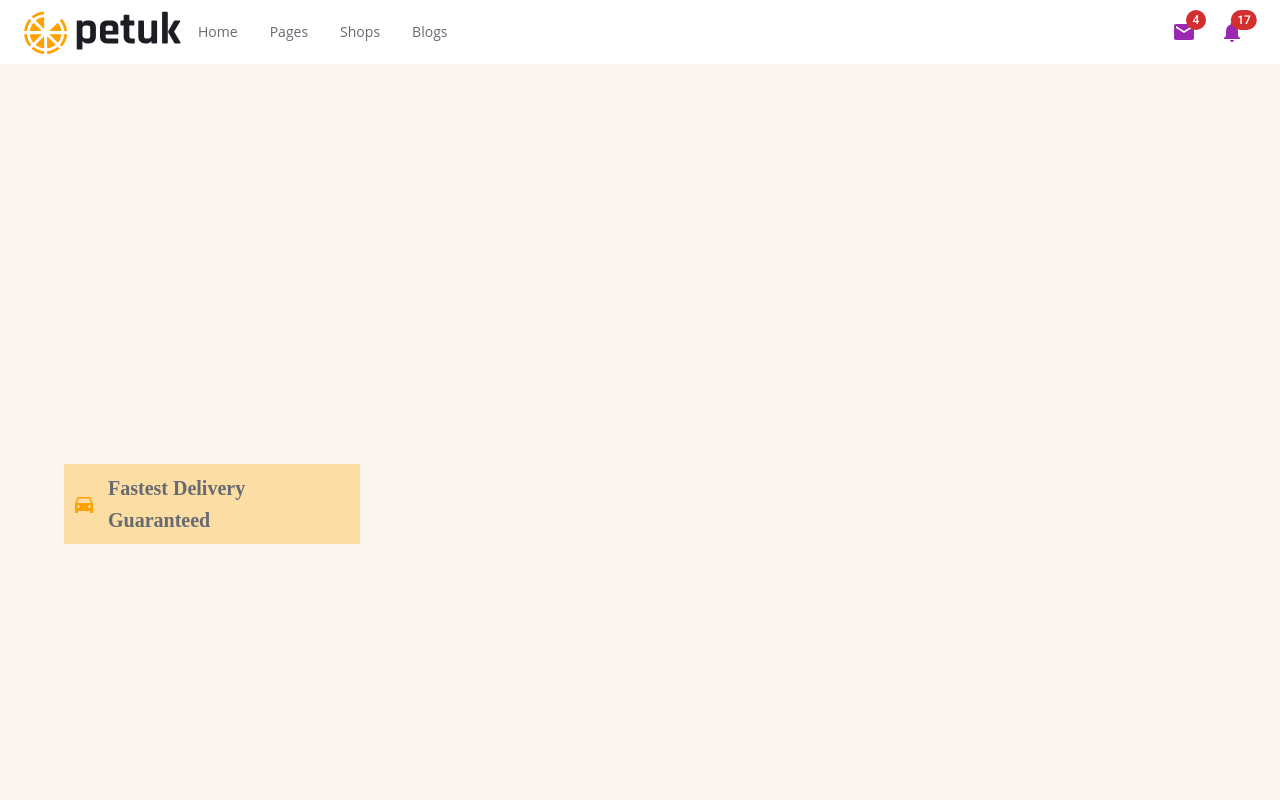
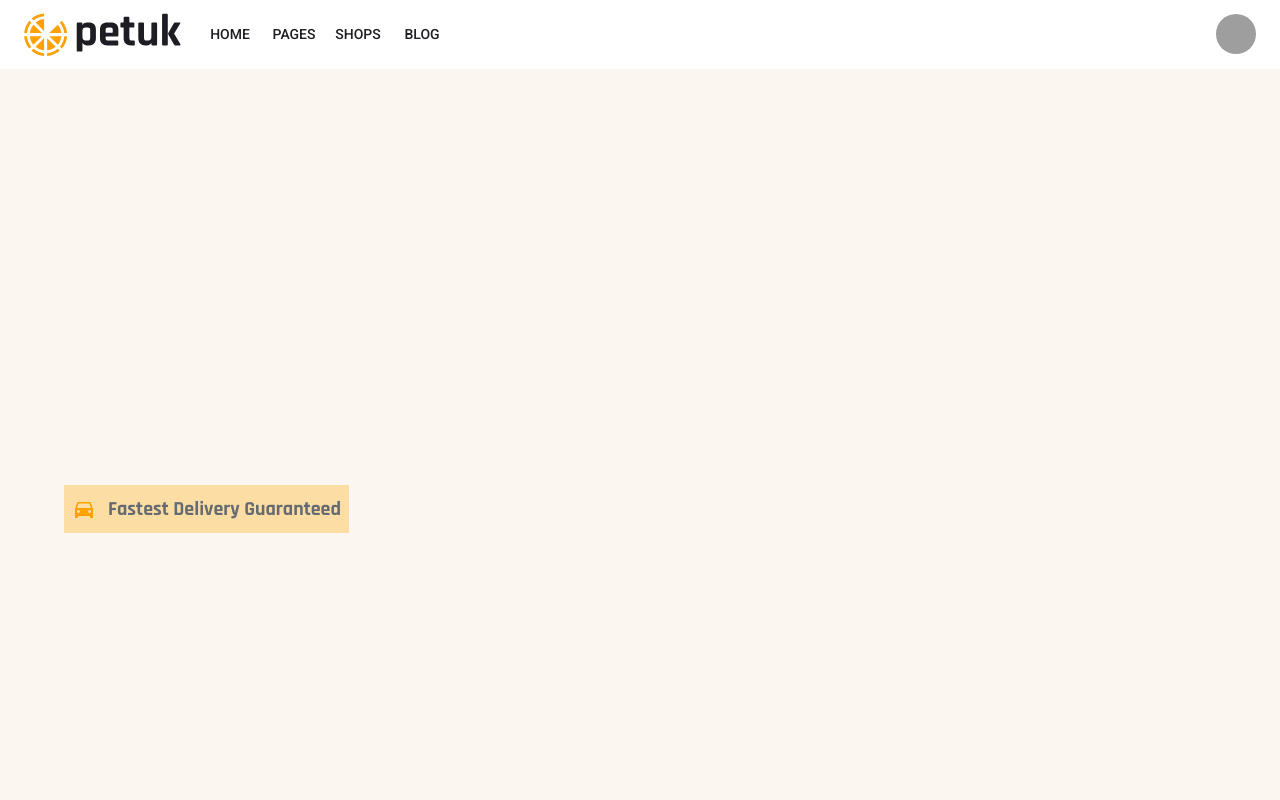
Before and after one commit to apelmahmudDev/food-commerce, a React (Create React App) app: page / in a window 1280 px wide. Shown: the top 800 px of the page. Built offline with nearby package versions, Linux system fonts and the light colour scheme; grey boxes are pictures that could not be loaded.

Commit message:
refactor: ♻️ navbar

```diff
--- a/src/common/Navbar/Navbar.js
+++ b/src/common/Navbar/Navbar.js
@@ -3,164 +3,133 @@ import AppBar from "@mui/material/AppBar";
 import Box from "@mui/material/Box";
 import Toolbar from "@mui/material/Toolbar";
 import IconButton from "@mui/material/IconButton";
-import Badge from "@mui/material/Badge";
+import Typography from "@mui/material/Typography";
+import Menu from "@mui/material/Menu";
+import MenuIcon from "@mui/icons-material/Menu";
+import Container from "@mui/material/Container";
+import Avatar from "@mui/material/Avatar";
+import Button from "@mui/material/Button";
+import Tooltip from "@mui/material/Tooltip";
 import MenuItem from "@mui/material/MenuItem";
-import Menu from "@mui/material/Menu";
-import MailIcon from "@mui/icons-material/Mail";
-import NotificationsIcon from "@mui/icons-material/Notifications";
-import MoreIcon from "@mui/icons-material/MoreVert";
-import { List, ListItem, ListItemButton, ListItemText } from "@mui/material";
 
-// logo
 import AppLogo from "../../assets/images/brand-logo.svg";
 
-// menu
-const navItems = [
-	{ id: "01", name: "Home" },
-	{ id: "02", name: "Pages" },
-	{ id: "03", name: "Shops" },
-	{ id: "03", name: "Blogs" },
-];
+const pages = ["Home", "Pages", "Shops", "Blog"];
 
-export default function Navbar() {
-	const [anchorEl, setAnchorEl] = useState(null);
-	const [mobileMoreAnchorEl, setMobileMoreAnchorEl] = useState(null);
+function Navbar() {
+	const [anchorElNav, setAnchorElNav] = useState(null);
 
-	const isMenuOpen = Boolean(anchorEl);
-	const isMobileMenuOpen = Boolean(mobileMoreAnchorEl);
-
-	const handleMobileMenuClose = () => {
-		setMobileMoreAnchorEl(null);
+	const handleOpenNavMenu = (event) => {
+		setAnchorElNav(event.currentTarget);
 	};
 
-	const handleMenuClose = () => {
-		setAnchorEl(null);
-		handleMobileMenuClose();
+	const handleCloseNavMenu = () => {
+		setAnchorElNav(null);
 	};
 
-	const handleMobileMenuOpen = (event) => {
-		setMobileMoreAnchorEl(event.currentTarget);
-	};
+	return (
+		<AppBar
+			position="static"
+			sx={{ bgcolor: (theme) => theme.palette.common.white }}
+		>
+			<Container maxWidth="xl">
+				<Toolbar disableGutters>
+					{/* Logo for large screen */}
+					<Box
+						variant="h6"
+						noWrap
+						sx={{
+							mr: 2,
+							display: { xs: "none", md: "flex" },
+							fontFamily: "monospace",
+							fontWeight: 700,
+							letterSpacing: ".3rem",
+							color: "inherit",
+							textDecoration: "none",
+						}}
+					>
+						<img src={AppLogo} alt="logo" />
+					</Box>
 
-	const menuId = "primary-search-account-menu";
-	const renderMenu = (
+					{/* menu for small screen */}
+					<Box sx={{ flexGrow: 1, display: { xs: "flex", md: "none" } }}>
+						<IconButton
+							size="large"
+							aria-label="account of current user"
+							aria-controls="menu-appbar"
+							aria-haspopup="true"
+							onClick={handleOpenNavMenu}
+							color="inherit"
+						>
+							<MenuIcon />
+						</IconButton>
 						<Menu
-			anchorEl={anchorEl}
+							id="menu-appbar"
+							anchorEl={anchorElNav}
 							anchorOrigin={{
-				vertical: "top",
-				horizontal: "right",
+								vertical: "bottom",
+								horizontal: "left",
 							}}
-			id={menuId}
 							keepMounted
 							transformOrigin={{
 								vertical: "top",
-				horizontal: "right",
+								horizontal: "left",
 							}}
-			open={isMenuOpen}
-			onClose={handleMenuClose}
+							open={Boolean(anchorElNav)}
+							onClose={handleCloseNavMenu}
+							sx={{
+								display: { xs: "block", md: "none" },
+							}}
 						>
-			<MenuItem onClick={handleMenuClose}>My account</MenuItem>
+							{pages.map((page) => (
+								<MenuItem key={page} onClick={handleCloseNavMenu}>
+									<Typography textAlign="center">{page}</Typography>
+								</MenuItem>
+							))}
 						</Menu>
-	);
+					</Box>
 
-	// for small device
-	const mobileMenuId = "primary-search-account-menu-mobile";
-	const renderMobileMenu = (
-		<Menu
-			anchorEl={mobileMoreAnchorEl}
-			anchorOrigin={{
-				vertical: "top",
-				horizontal: "right",
+					{/* logo for small screen */}
+					<Box
+						noWrap
+						sx={{
+							mr: 2,
+							display: { xs: "flex", md: "none" },
+							flexGrow: 1,
+							fontFamily: "monospace",
+							fontWeight: 700,
+							letterSpacing: ".3rem",
+							color: "inherit",
+							textDecoration: "none",
 						}}
-			id={mobileMenuId}
-			keepMounted
-			transformOrigin={{
-				vertical: "top",
-				horizontal: "right",
-			}}
-			open={isMobileMenuOpen}
-			onClose={handleMobileMenuClose}
 					>
-			<MenuItem>
-				<IconButton
-					size="large"
-					aria-label="show 4 new mails"
-					color="secondary"
+						<img src={AppLogo} alt="logo" />
+					</Box>
+
+					{/* menu for large screen */}
+					<Box sx={{ flexGrow: 1, display: { xs: "none", md: "flex" } }}>
+						{pages.map((page) => (
+							<Button
+								key={page}
+								onClick={handleCloseNavMenu}
+								sx={{ my: 2, color: "text.primary", display: "block" }}
 							>
-					<Badge badgeContent={4} color="error">
-						<MailIcon />
-					</Badge>
+								{page}
+							</Button>
+						))}
+					</Box>
+
+					{/* cart */}
+					<Box sx={{ flexGrow: 0 }}>
+						<Tooltip title="Open cart">
+							<IconButton sx={{ p: 0 }}>
+								<Avatar alt="Remy Sharp" src="/static/images/avatar/2.jpg" />
 							</IconButton>
-				<p>Messages</p>
-			</MenuItem>
-			<MenuItem>
-				<IconButton
-					size="large"
-					aria-label="show 17 new notifications"
-					color="secondary"
-				>
-					<Badge badgeContent={3} color="secondary">
-						<NotificationsIcon />
-					</Badge>
-				</IconButton>
-				<p>Notifications</p>
-			</MenuItem>
-		</Menu>
-	);
-
-	return (
-		<Box sx={{ flexGrow: 1 }}>
-			<AppBar position="static" sx={{ backgroundColor: "#fff" }}>
-				<Toolbar>
-					<img src={AppLogo} alt="logo" />
-					<Box>
-						<List sx={{ display: "flex" }}>
-							{navItems.map((item) => (
-								<ListItem key={item.id} disablePadding>
-									<ListItemButton sx={{ textAlign: "center" }}>
-										<ListItemText secondary={item.name} />
-									</ListItemButton>
-								</ListItem>
-							))}
-						</List>
-					</Box>
-					<Box sx={{ flexGrow: 1 }} />
-					<Box sx={{ display: { xs: "none", md: "flex" } }}>
-						<IconButton
-							size="large"
-							aria-label="show 4 new mails"
-							color="secondary"
-						>
-							<Badge badgeContent={4} color="error">
-								<MailIcon />
-							</Badge>
-						</IconButton>
-						<IconButton
-							size="large"
-							aria-label="show 17 new notifications"
-							color="secondary"
-						>
-							<Badge badgeContent={17} color="error">
-								<NotificationsIcon />
-							</Badge>
-						</IconButton>
-					</Box>
-					<Box sx={{ display: { xs: "flex", md: "none" } }}>
-						<IconButton
-							size="large"
-							aria-label="show more"
-							aria-controls={mobileMenuId}
-							aria-haspopup="true"
-							onClick={handleMobileMenuOpen}
-							color="secondary"
-						>
-							<MoreIcon />
-						</IconButton>
+						</Tooltip>
 					</Box>
 				</Toolbar>
+			</Container>
 		</AppBar>
-			{renderMobileMenu}
-			{renderMenu}
-		</Box>
 	);
 }
+export default Navbar;
--- /dev/null
+++ b/src/components/home/Hero/styled.js
@@ -0,0 +1,3 @@
+import { makeStyles } from "@mui/styles";
+
+export const useStyles = makeStyles((theme) => ({}));
--- a/src/index.css
+++ b/src/index.css
@@ -1,10 +1,12 @@
+@import url("https://fonts.googleapis.com/css2?family=Open+Sans:ital,wght@0,300;0,400;0,500;0,600;0,700;0,800;1,300;1,400;1,500;1,600;1,700;1,800&family=Rajdhani:wght@300;400;500;600;700&display=swap");
+
 body {
 	margin: 0;
-	font-family: -apple-system, BlinkMacSystemFont, "Segoe UI", "Roboto", "Oxygen",
+	/* font-family: -apple-system, BlinkMacSystemFont, "Segoe UI", "Roboto", "Oxygen",
 		"Ubuntu", "Cantarell", "Fira Sans", "Droid Sans", "Helvetica Neue",
 		sans-serif;
 	-webkit-font-smoothing: antialiased;
-	-moz-osx-font-smoothing: grayscale;
+	-moz-osx-font-smoothing: grayscale; */
 }
 
 code {
```
Also changed, not shown: src/assets/images/hero-image.png (added). Lines whose indentation alone changed are shown as unchanged.
